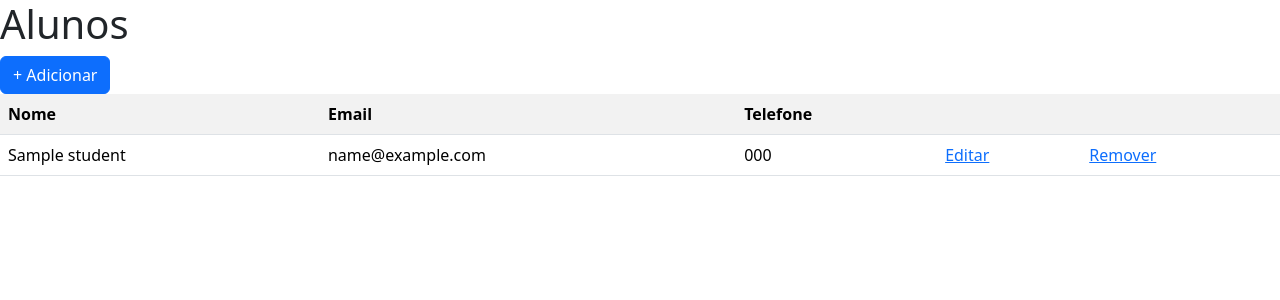
After one commit to gabrieltavaresmelo/students-api, a FastAPI app: template templates/listagem.html in a window 1280 px wide. The commit adds this page. Shown: the top 300 px of the page. Run offline with FastAPI, Linux system fonts and the light colour scheme; the template is opened without the code that fills it: most values are stand-ins (such as "Sample title", 1, 10 or a date in 2020).

Commit message:
formulário de cadastro; listagem; bootstrap

```diff
--- a/main.py
+++ b/main.py
@@ -10,7 +10,14 @@ TEMPLATES = Jinja2Templates(directory=str(BASE_PATH / "templates"))
 app = FastAPI()
 
 # In-memory storage for students
-students = ['jose']
+students = [
+    {
+        "id": 1,  # Generate a simple ID
+        "name": 'José da Silva',
+        "email": 'jose@gmail.com',
+        "phone": '88999775533'
+    }
+]
 
 @app.get("/students")
 async def list_students():
@@ -139,3 +146,10 @@ def tela_form(request: Request) -> dict:  # 2
         "form.html",
         {"request": request},
     )
+
+@app.get("/tela_list")
+def tela_list(request: Request) -> dict:
+    return TEMPLATES.TemplateResponse(
+        "listagem.html",
+        {"request": request, "data": students},
+    )
--- a/templates/index.html
+++ b/templates/index.html
@@ -10,6 +10,8 @@
     <a href="/tela_login">Login</a>
     <br>
     <a href="/tela_form">Formulário</a>
+    <br>
+    <a href="/tela_list">Alunos</a>
 
 </body>
 </html>
--- /dev/null
+++ b/templates/listagem.html
@@ -0,0 +1,36 @@
+<!DOCTYPE html>
+<html lang="en">
+<head>
+    <meta charset="UTF-8">
+    <meta name="viewport" content="width=device-width, initial-scale=1.0">
+    <title>Alunos</title>
+    <link href="https://cdn.jsdelivr.net/npm/bootstrap@5.3.3/dist/css/bootstrap.min.css" rel="stylesheet" integrity="sha384-QWTKZyjpPEjISv5WaRU9OFeRpok6YctnYmDr5pNlyT2bRjXh0JMhjY6hW+ALEwIH" crossorigin="anonymous">
+</head>
+<body>
+
+    <h1>Alunos</h1>
+
+    <a href="/tela_form" class="btn btn-primary">+ Adicionar</a>
+
+    <table class="table table-striped table-responsive">
+        <tr>
+            <td class="fw-bolder">Nome</td>
+            <td class="fw-bolder">Email</td>
+            <td class="fw-bolder">Telefone</td>
+            <td></td>
+            <td></td>
+        </tr>
+        {% for student in data %}
+        <tr>
+            <td>{{ student.name }}</td>
+            <td>{{ student.email }}</td>
+            <td>{{ student.phone }}</td>
+            <td><a href="/tela_form?id={{ student.id }}">Editar</a></td>
+            <td><a href="/students/{{ student.id }}">Remover</a></td>
+        </tr>
+        {% endfor %}
+    </table>
+
+    <script src="https://cdn.jsdelivr.net/npm/bootstrap@5.3.3/dist/js/bootstrap.bundle.min.js" integrity="sha384-YvpcrYf0tY3lHB60NNkmXc5s9fDVZLESaAA55NDzOxhy9GkcIdslK1eN7N6jIeHz" crossorigin="anonymous"></script>
+</body>
+</html>
```
Also changed, not shown: templates/form.html (+23 -1 lines).
